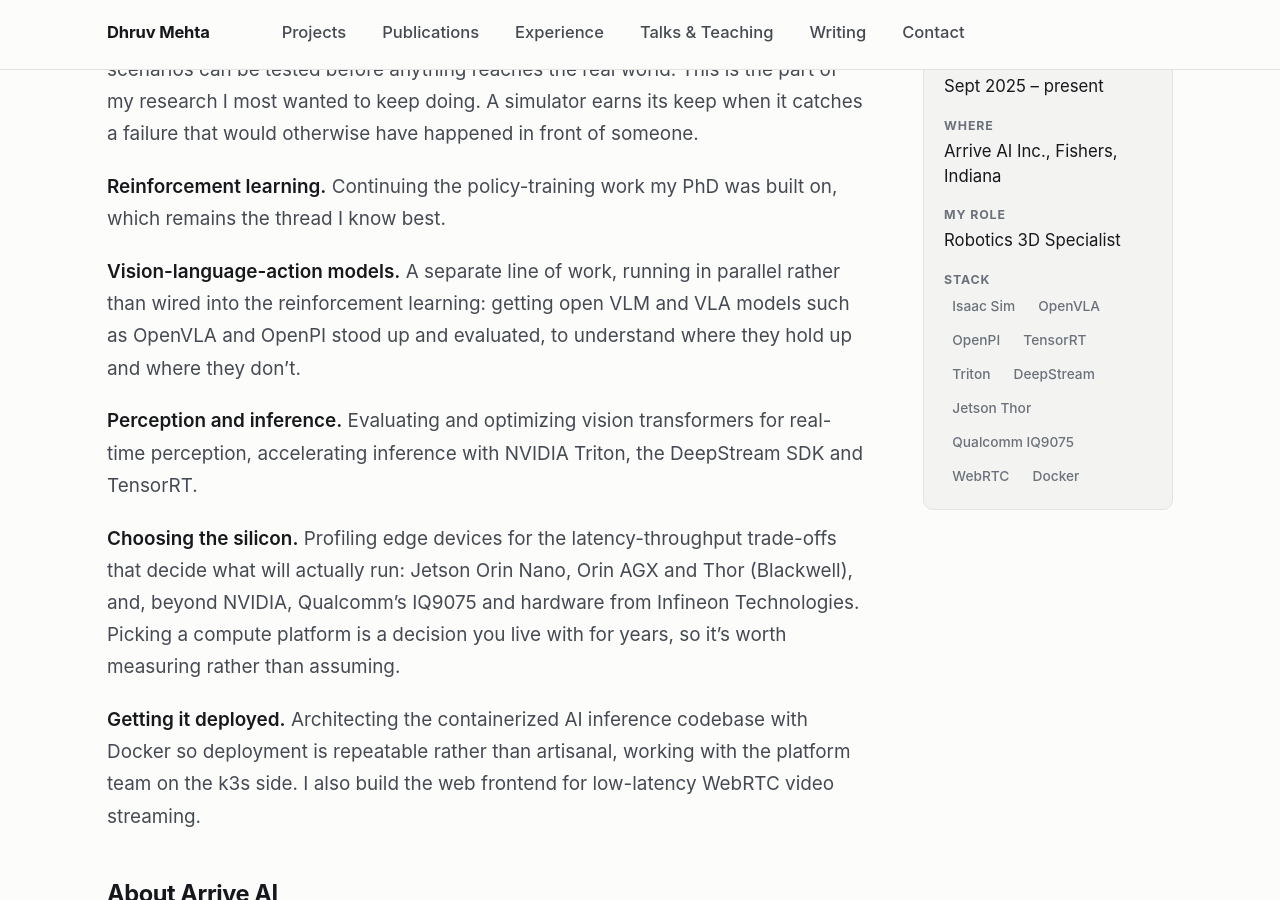
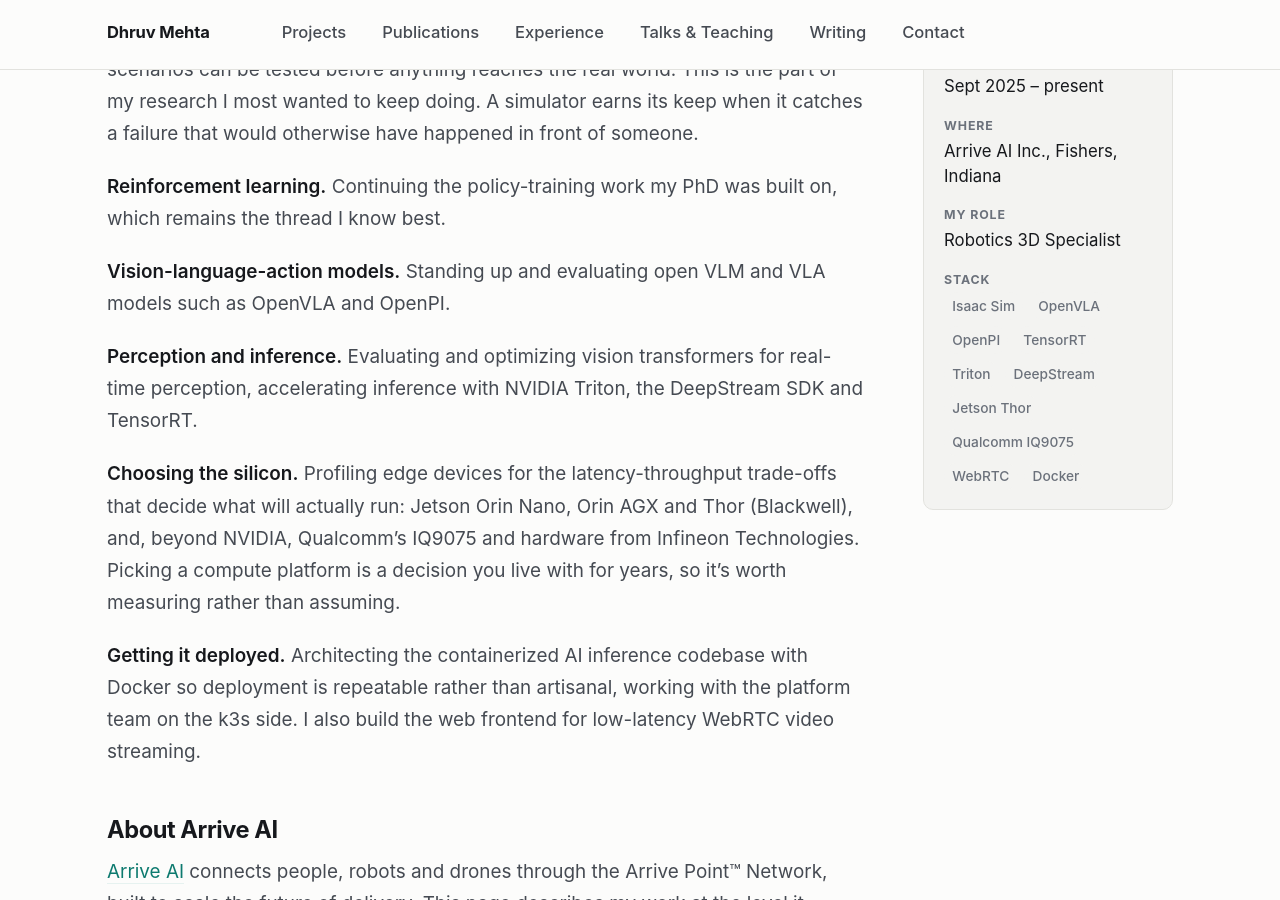
Before and after one commit to dhruvkm2402/dhruvkm2402.github.io, a Jekyll site: the page built from _projects/arrive-ai.md, in a window 1280 px wide and 900 px high, scrolled down 707 px. Built offline with Jekyll 4.4.1, drawn with Linux system fonts in a browser that asks for light colours.

Commit message:
Trim the VLA description on the Arrive AI page

```diff
--- a/_projects/arrive-ai.md
+++ b/_projects/arrive-ai.md
@@ -23,9 +23,8 @@ front of someone.
 **Reinforcement learning.** Continuing the policy-training work my PhD was built on, which remains
 the thread I know best.
 
-**Vision-language-action models.** A separate line of work, running in parallel rather than wired
-into the reinforcement learning: getting open VLM and VLA models such as OpenVLA and OpenPI stood up
-and evaluated, to understand where they hold up and where they don't.
+**Vision-language-action models.** Standing up and evaluating open VLM and VLA models such as
+OpenVLA and OpenPI.
 
 **Perception and inference.** Evaluating and optimizing vision transformers for real-time perception,
 accelerating inference with NVIDIA Triton, the DeepStream SDK and TensorRT.
```
Also changed, not shown: _pages/experience.md (+1 -1 lines).
